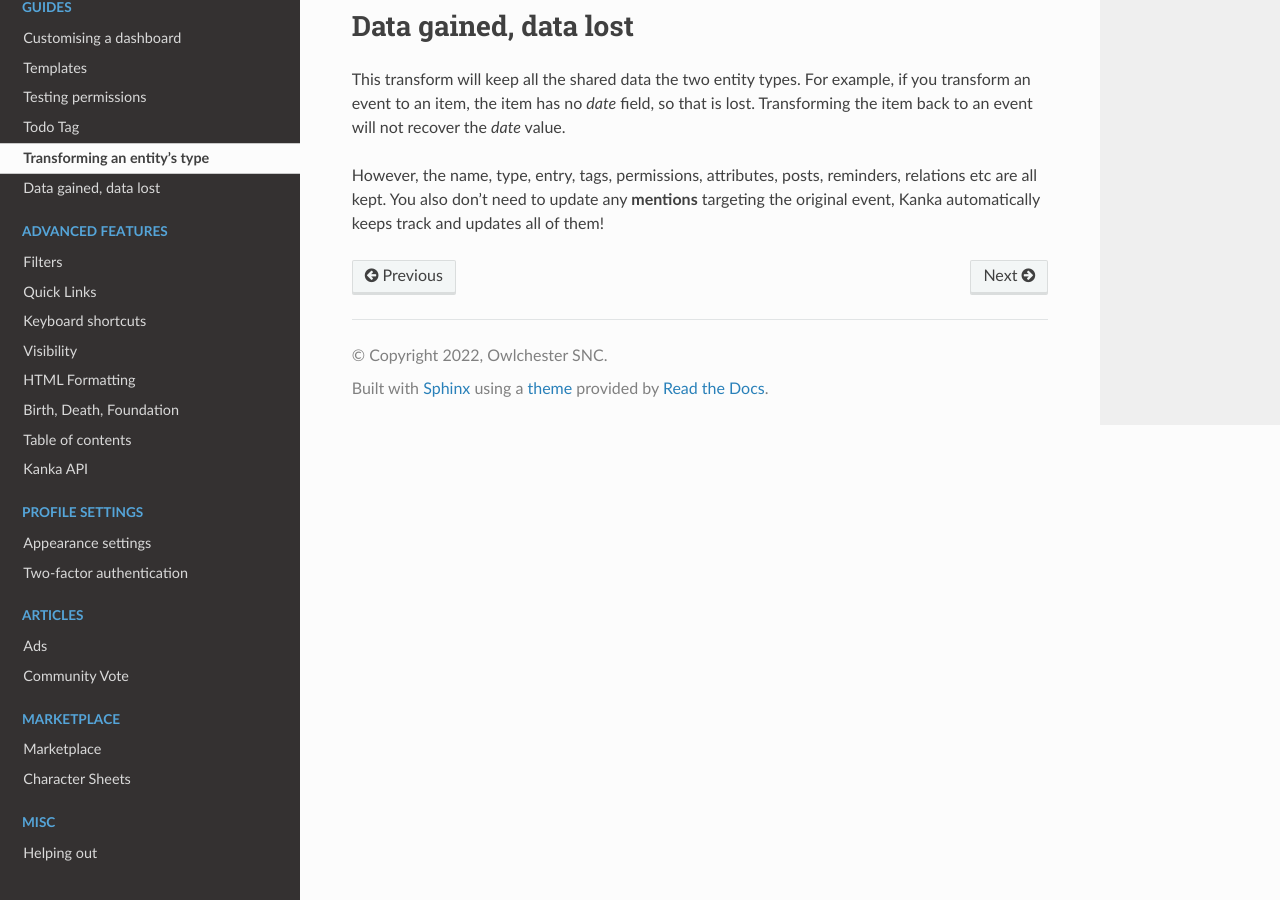
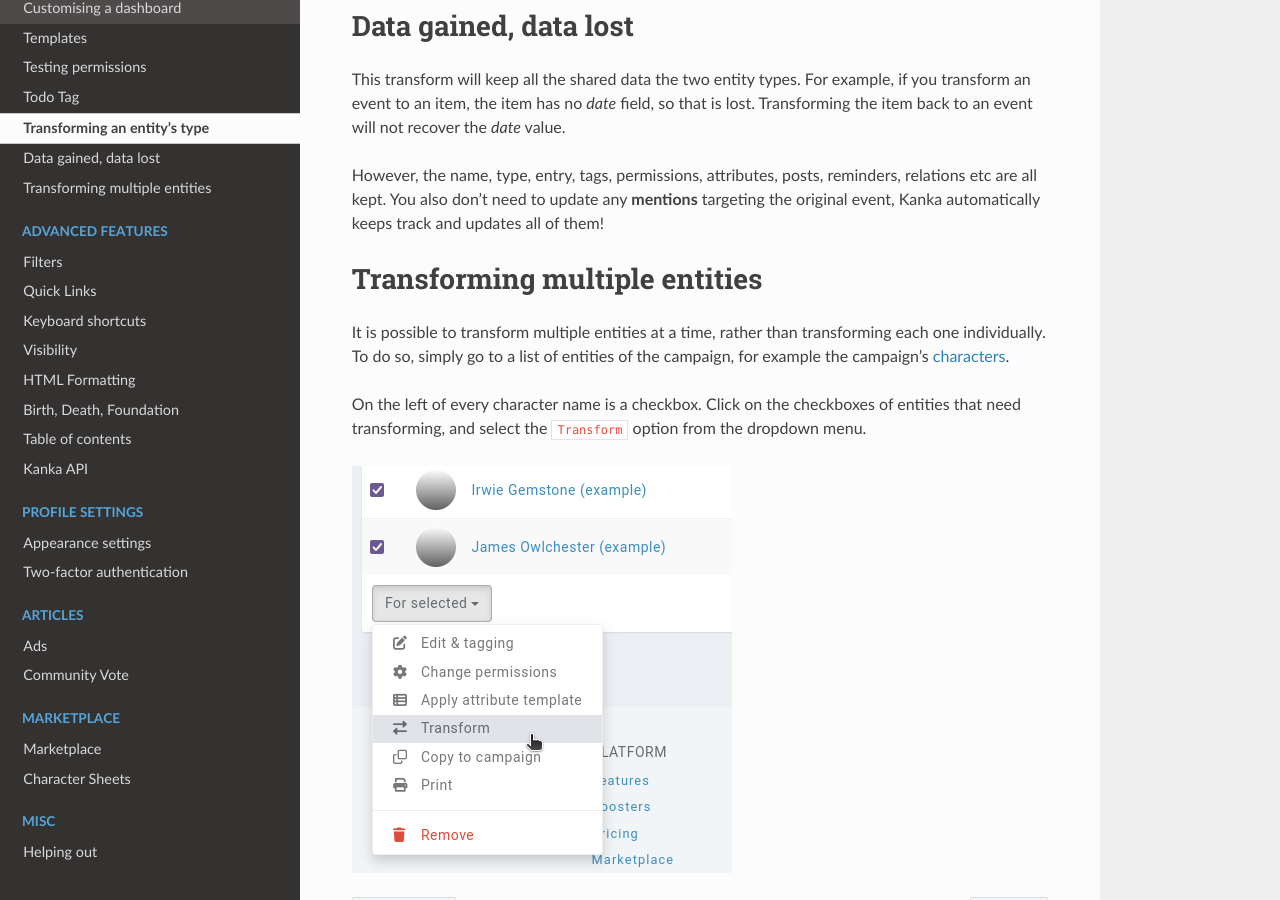
Before and after one commit to owlchester/kanka-docs, a Sphinx documentation site: the page built from docs/source/guides/transform.md, in a window 1280 px wide and 900 px high, scrolled down 821 px. Built offline with Sphinx 7.4.7 and the Read the Docs theme 2.0.0, drawn with Linux system fonts in a browser that asks for light colours.

Commit message:
Bulk transform

```diff
--- a/docs/source/guides/transform.md
+++ b/docs/source/guides/transform.md
@@ -10,3 +10,11 @@
 This transform will keep all the shared data the two entity types. For example, if you transform an event to an item, the item has no _date_ field, so that is lost. Transforming the item back to an event will not recover the _date_ value.
 
 However, the name, type, entry, tags, permissions, attributes, posts, reminders, relations etc are all kept. You also don't need to update any **mentions** targeting the original event, Kanka automatically keeps track and updates all of them!
+
+## Transforming multiple entities
+
+It is possible to transform multiple entities at a time, rather than transforming each one individually. To do so, simply go to a list of entities of the campaign, for example the campaign's [characters](/entities/characters).
+
+On the left of every character name is a checkbox. Click on the checkboxes of entities that need transforming, and select the `Transform` option from the dropdown menu.
+
+![Bulk transform multiple entities](img/bulk-transform.png)
```
Also changed, not shown: docs/source/guides/bulk.md (+1 -1 lines), docs/source/guides/img/bulk-transform.png (added).
